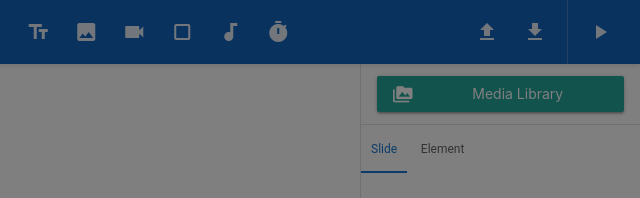
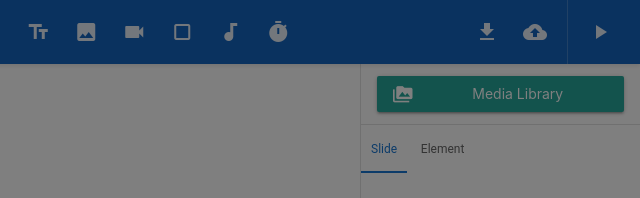
Before and after one commit to fsoft72/wow3, a plain HTML site: page index.html in a window 1280 px wide. Shown: the top 198 px of the page, 640-1280 px from the left. Drawn offline with nearby package versions, Linux system fonts and the light colour scheme.

Commit message:
fix: swap import/export presentation button icons
- Import button now uses 'download' icon
- Export button now uses 'backup' icon

```diff
--- a/index.html
+++ b/index.html
@@ -53,8 +53,8 @@
       </ul>
       <!-- Right group: import/export/play -->
       <ul id="toolbar-right" class="toolbar-group toolbar-right">
-        <li><a href="#" id="import-btn" title="Import Presentation"><i class="material-icons">upload</i></a></li>
-        <li><a href="#" id="export-btn" title="Export Presentation"><i class="material-icons">download</i></a></li>
+        <li><a href="#" id="import-btn" title="Import Presentation"><i class="material-icons">download</i></a></li>
+        <li><a href="#" id="export-btn" title="Export Presentation"><i class="material-icons">backup</i></a></li>
         <li class="divider-vertical"></li>
         <li><a href="#" id="play-btn" title="Play Presentation"><i class="material-icons">play_arrow</i></a></li>
       </ul>
```
